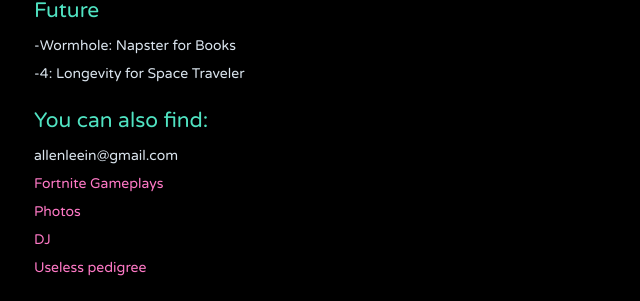
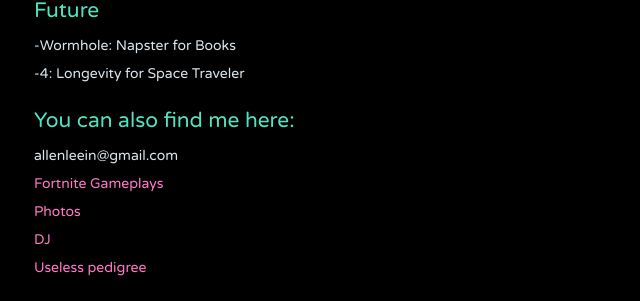
Before and after one commit to jithendrabsy/thoughts, a Jekyll site: the page built from _posts/2040-12-31-projects.md, in a window 1280 px wide. Shown: the part 1162-1463 px from the top of the page, without its empty margins (236-876 px from the left). Built offline with Jekyll 4.4.1, drawn with Linux system fonts in a browser that asks for light colours; nearby versions of some CDN libraries.

Commit message:
Update me

```diff
--- a/_posts/2040-12-31-projects.md
+++ b/_posts/2040-12-31-projects.md
@@ -37,7 +37,7 @@ Hi, I'm Allen :)
 -4: Longevity for Space Traveler
 
 
-## You can also find:
+## You can also find me here:
 
 allenleein@gmail.com
 
```
